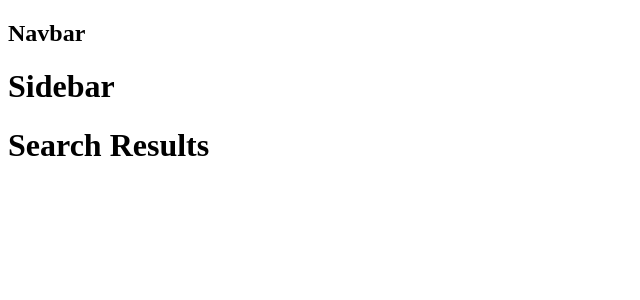
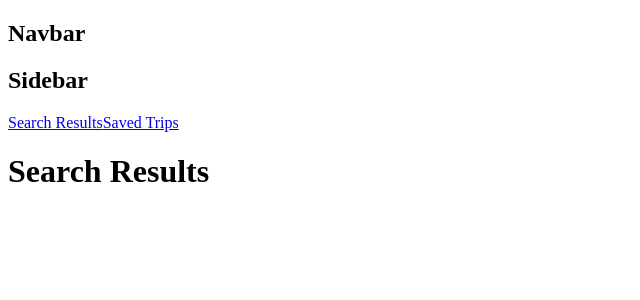
Before and after one commit to SFM-2022/Flightless, a React app: page / in a window 1280 px wide. Shown: the top 300 px of the page, without its empty margins (0-640 px from the left). Built offline with nearby package versions, Linux system fonts and the light colour scheme; no server answers.

Commit message:
ad Navlinks to Sidebar

```diff
--- a/client/components/Navbar/Navbar.jsx
+++ b/client/components/Navbar/Navbar.jsx
@@ -1,4 +1,5 @@
 import React from 'react';
+import { NavLink } from 'react-router-dom';
 
 export default function Navbar() {
   return (
--- a/client/components/Sidebar/Sidebar.jsx
+++ b/client/components/Sidebar/Sidebar.jsx
@@ -1,5 +1,12 @@
 import React from 'react';
+import { NavLink } from 'react-router-dom';
 
 export default function Sidebar() {
-  return <h1>Sidebar</h1>;
+  return (
+    <nav>
+      <h1>Sidebar</h1>
+      <NavLink to='/'>Search Results</NavLink>
+      <NavLink to='/saved-trips'>Saved Trips</NavLink>
+    </nav>
+  );
 }
```
